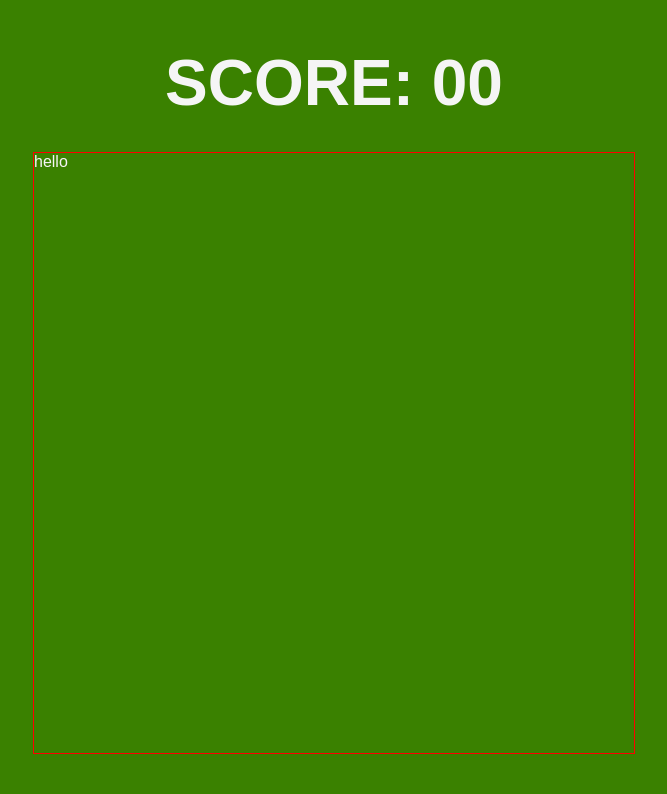
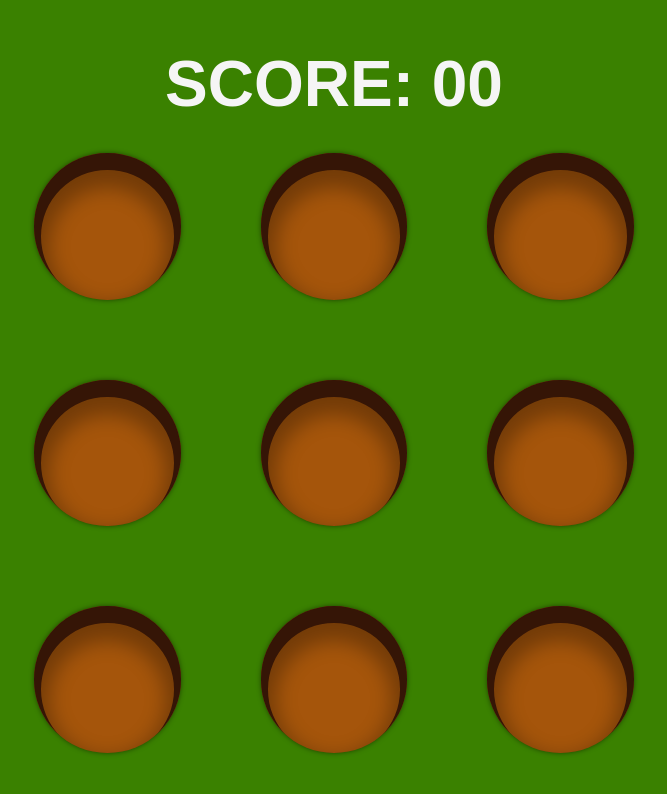
Before and after one commit to nynasakina/Whack-A-Mole, a plain HTML site: page index.html in a window 1280 px wide. Shown: the whole page, without its empty margins (306-973 px from the left). Drawn offline with Linux system fonts and the light colour scheme.

Commit message:
Shadow effect for Holes

```diff
--- a/index.html
+++ b/index.html
@@ -1,15 +1,25 @@
 <!DOCTYPE html>
 <html lang="en">
-<head>
-    <meta charset="UTF-8">
-    <meta http-equiv="X-UA-Compatible" content="IE=edge">
-    <meta name="viewport" content="width=device-width, initial-scale=1.0">
-    <link rel="stylesheet" href="style.css">
+  <head>
+    <meta charset="UTF-8" />
+    <meta http-equiv="X-UA-Compatible" content="IE=edge" />
+    <meta name="viewport" content="width=device-width, initial-scale=1.0" />
+    <link rel="stylesheet" href="style.css" />
     <title>Whack a mole</title>
-</head>
-<body>
+  </head>
+  <body>
     <h1 class="score">SCORE: <span>00</span></h1>
-    <div class="board">hello</div>
+    <div class="board">
+      <div class="hole"></div>
+      <div class="hole"></div>
+      <div class="hole"></div>
+      <div class="hole"></div>
+      <div class="hole"></div>
+      <div class="hole"></div>
+      <div class="hole"></div>
+      <div class="hole"></div>
+      <div class="hole"></div>
+    </div>
     <script src="main.js"></script>
-</body>
+  </body>
 </html>
--- a/style.css
+++ b/style.css
@@ -20,11 +20,21 @@ body {
 
 .score {
   font-size: 4em;
-  margin-bottom: .5em;
+  margin-bottom: 0.5em;
 }
 
-.board{
-    height: 600px;
-    width: 600px;
-    border: 1px solid red
+.board {
+  height: 600px;
+  width: 600px;
+  display: grid;
+  grid-template-columns: repeat(3, 1fr);
+  grid-template-rows: repeat(3, 1fr);
+  gap: 80px;
 }
+
+.hole {
+  background-color: rgb(165, 85, 11);
+  border-radius: 50%;
+  box-shadow: inset 0 10px 0 7px rgb(53, 21, 6),
+    inset 0 20px 20px 15px rgba(0, 0, 0, 0.3), 0 0 5px rgba(0, 0, 0, 0.5);
+}
```
